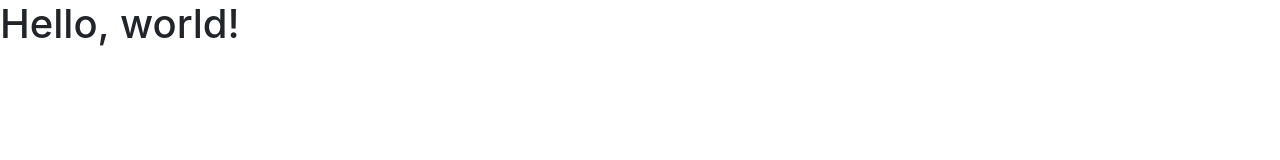
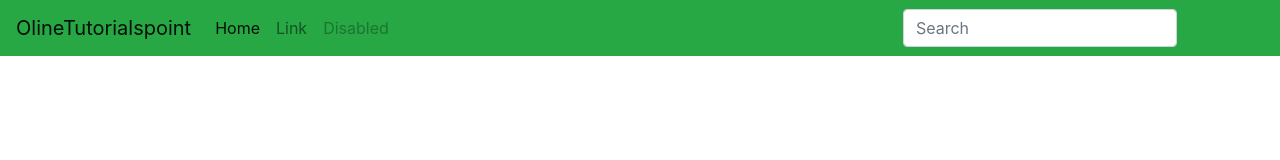
Before and after one commit to shubhamroy1/OlineTutorialspoint, a plain HTML site: page index.html in a window 1280 px wide. Drawn offline with Linux system fonts and the light colour scheme.

Commit message:
Update index.html

```diff
--- a/index.html
+++ b/index.html
@@ -7,10 +7,35 @@
 
     <!-- Bootstrap CSS -->
 <link rel="stylesheet" type="text/css" href="CSS/bootstrap.min.css">
-    <title>Hello, world!</title>
+    <title>OlineTutorialspoint</title>
   </head>
   <body>
-    <h1>Hello, world!</h1>
+  <!-- nav -->
+  <nav class="navbar navbar-expand-lg navbar-light bg-success">
+  <a class="navbar-brand" href="#">OlineTutorialspoint</a>
+  <button class="navbar-toggler" type="button" data-toggle="collapse" data-target="#navbarTogglerDemo02" aria-controls="navbarTogglerDemo02" aria-expanded="false" aria-label="Toggle navigation">
+    <span class="navbar-toggler-icon"></span>
+  </button>
+
+  <div class="collapse navbar-collapse" id="navbarTogglerDemo02">
+    <ul class="navbar-nav mr-auto mt-2 mt-lg-0">
+      <li class="nav-item active">
+        <a class="nav-link" href="#">Home <span class="sr-only">(current)</span></a>
+      </li>
+      <li class="nav-item">
+        <a class="nav-link" href="#">Link</a>
+      </li>
+      <li class="nav-item">
+        <a class="nav-link disabled" href="#" tabindex="-1" aria-disabled="true">Disabled</a>
+      </li>
+    </ul>
+    <form class="form-inline my-2 my-lg-0">
+      <input class="form-control mr-sm-2" type="search" placeholder="Search">
+      <button class="btn btn-outline-success my-2 my-sm-0" type="submit">Search</button>
+    </form>
+  </div>
+</nav>
+  <!-- nav -->
 
     <!-- Optional JavaScript -->
     <!-- jQuery first, then Popper.js, then Bootstrap JS -->
```
